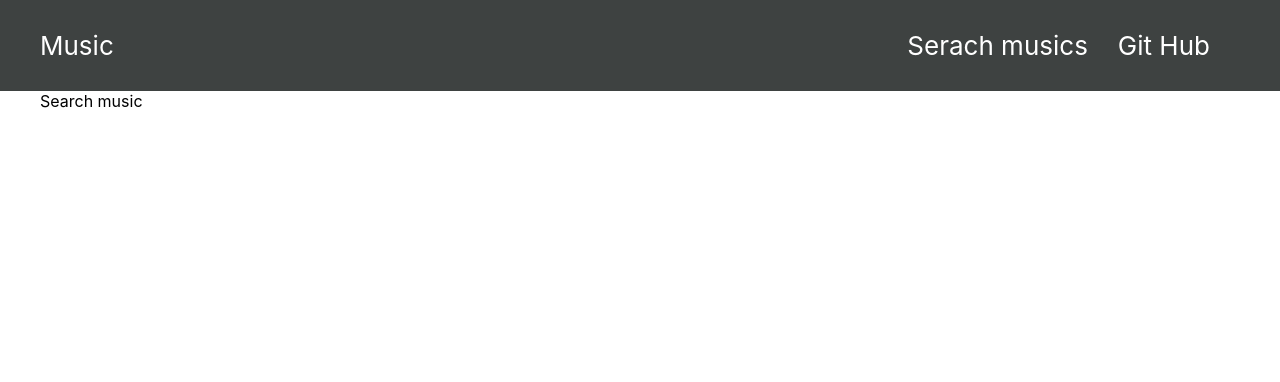
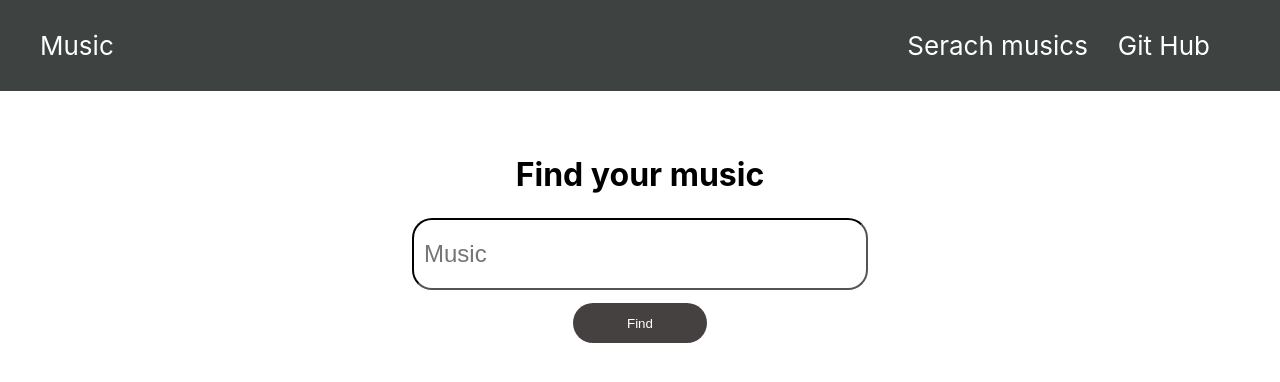
Before and after one commit to zex1l/Music-React, a React (Create React App) app: page /search in a window 1280 px wide. Shown: the top 382 px of the page. Built offline with nearby package versions, Linux system fonts and the light colour scheme.

Commit message:
Added search panel, added transform musicUrl and rendered content

```diff
--- a/src/Pages/HomePage.jsx
+++ b/src/Pages/HomePage.jsx
@@ -39,7 +39,7 @@ const HomePage = () => {
                     <h2>Here you will find your favorite music</h2>
 
                     <div className="topChart">
-                        <div className="topChart__logo">Top char musics</div>
+                        <div className="topChart__logo">Top chart musics</div>
                         <div className="topChart__grid">
                             {content}
                         </div>
--- /dev/null
+++ b/src/Pages/SearchMusics.jsx
@@ -0,0 +1,21 @@
+
+const SearchMusics = ({musics}) => {
+    return (
+        <>{renderMusics(musics)}</>
+    );
+};
+
+const renderMusics = (musics) => {
+    return musics.map((music, i) => {
+        return (
+            <div className="topChart__item searchMusic__item" key={i}>
+                <img className="topChart__img" src={music.img} alt="" />
+                <div className="topChart__music">{music.title}</div>
+                <div className="topChart__name">{music.autor}</div>
+                <a href={music.urlMusic} className="topChart__link">Go to Shazam</a>
+            </div>
+        )
+    })
+}
+
+export default SearchMusics;
--- a/src/Pages/SearchPage.jsx
+++ b/src/Pages/SearchPage.jsx
@@ -1,14 +1,37 @@
 import { useEffect, useState } from "react";
+import Loading from "./Loading";
+import SearchMusics from "./SearchMusics";
 import MusicService from "../Service/MusicServices";
 
 import "../styles/style.css"
 
 const SearchPage = () => {
 
+    const [searchMusic, setSearchMusic] = useState("")
+    const [allFindMusic, setAllFindMusic] = useState([])
+
+    const {getSearchMusic, loading} = MusicService()
+
+    const onSubmitMusic = () => {
+        getSearchMusic(searchMusic)
+        .then(responce => setAllFindMusic(responce))
+    }
+
+    const content = !loading ? <SearchMusics musics={allFindMusic}/> : null
+    const loadingContent = loading ? <Loading/> : null
     return (
         <div className="search">
             <div className="container">
-                Search music
+                <div className="search__inner">
+                    <h1 className="findMusic__logo">Find your music</h1>
+                        <input className="search__input" placeholder="Music" type="text" value={searchMusic} onChange={e => setSearchMusic(e.target.value)} /><br/>
+                        <button className="btn__search" onClick={onSubmitMusic}>Find</button>
+
+                        <div className="search__musics">
+                            {content}
+                        </div>
+                        {loadingContent}
+                </div>
             </div>
         </div>
     );
--- a/src/Service/MusicServices.js
+++ b/src/Service/MusicServices.js
@@ -1,4 +1,5 @@
 import { useHttp } from "../Hooks/useHttp"
+import { transformMusicUrl } from "../Service/transformUrlMusic";
 
 const MusicService = () => {
     const {request, loading} = useHttp()
@@ -14,11 +15,18 @@ const MusicService = () => {
     const getTopMusics = async() => {
         const data = await request(_topMusicUrl, "GET", null, options.headersTopMusic)
 
-        return data.tracks.map(_transformMusic)
+        return data.tracks.map(_transformChartMusic)
     }
 
+    const getSearchMusic = async (music) => {
+        const musicUrl = transformMusicUrl(music)
+        const _serachCurrentMusicUrl = `https://shazam.p.rapidapi.com/search?term=${musicUrl}&locale=en-US&offset=0&limit=5`
 
-    const _transformMusic = (music) => {
+        const data = await request(_serachCurrentMusicUrl, "GET", null, options.headersTopMusic)
+        return data.tracks.hits.map(_transformSearchMusic)
+    }
+
+    const _transformChartMusic = (music) => {
         return {
             title: music.title,
             autor: music.subtitle,
@@ -27,6 +35,15 @@ const MusicService = () => {
         }
     }
 
-    return {getTopMusics, loading}
+    const _transformSearchMusic = (music) => {
+        return {
+            title: music.track.title,
+            autor: music.track.subtitle,
+            urlMusic: music.track.url,
+            img: music.track.images.coverart
+        }
+    }
+
+    return {getTopMusics, getSearchMusic, loading}
 }
 export default MusicService
--- /dev/null
+++ b/src/Service/transformUrlMusic.js
@@ -0,0 +1,4 @@
+export const transformMusicUrl = (musicUrl) => {
+   return musicUrl.replace(/ /g, "%20")
+
+}
--- a/src/styles/style.css
+++ b/src/styles/style.css
@@ -113,3 +113,60 @@ h2 {
 .loading__inner {
     margin: 0 auto;
 }
+
+.search {
+    margin-top: 4em;
+}
+
+.search__inner {
+    text-align: center;
+}
+
+
+
+.search__input {
+    margin-top: 1em;
+    border-color: #000 ;
+    width: 18em;
+    height: 2em;
+    border-radius: 20px;
+    color: #000;
+
+    font-size: 24px;
+    padding: 10px;
+
+    transition: all 0.4s;
+}
+
+.search__input:focus {
+    width: 20em;
+}
+
+.btn__search {
+    width: 10em;
+    height: 3em;
+    border: none;
+    background-color: rgb(69, 65, 65);
+    border-radius: 50px;
+    color: #fff;
+    margin-top: 1em;
+
+    transition: all 0.4s;
+}
+.btn__search:hover {
+    transform: translate(0, 1em);
+    background-color: rgb(158, 24, 24);
+    width: 11em;
+}
+
+.search__musics {
+    margin-top: 2em;
+    display: flex;
+    flex-direction: column;
+    align-items: center;
+}
+
+.searchMusic__item {
+    width: 20em;
+    border-radius: 30px;
+}
```
